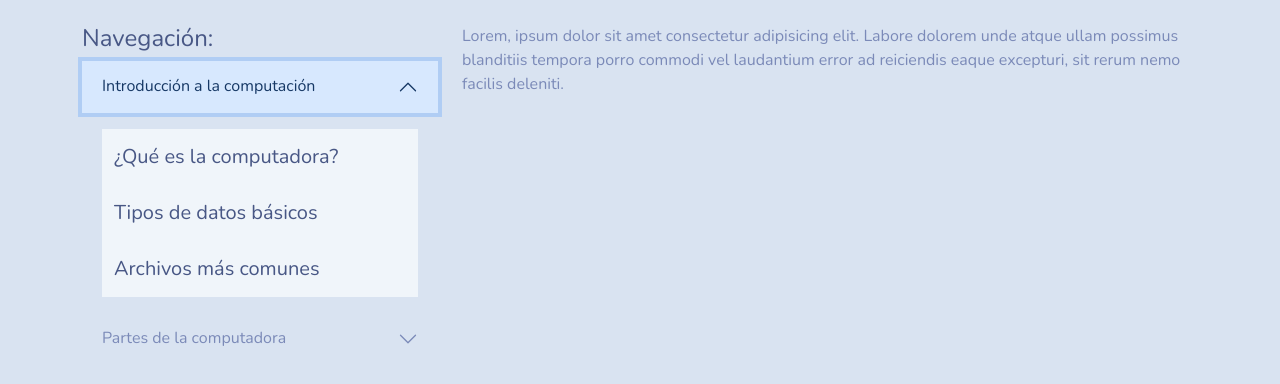
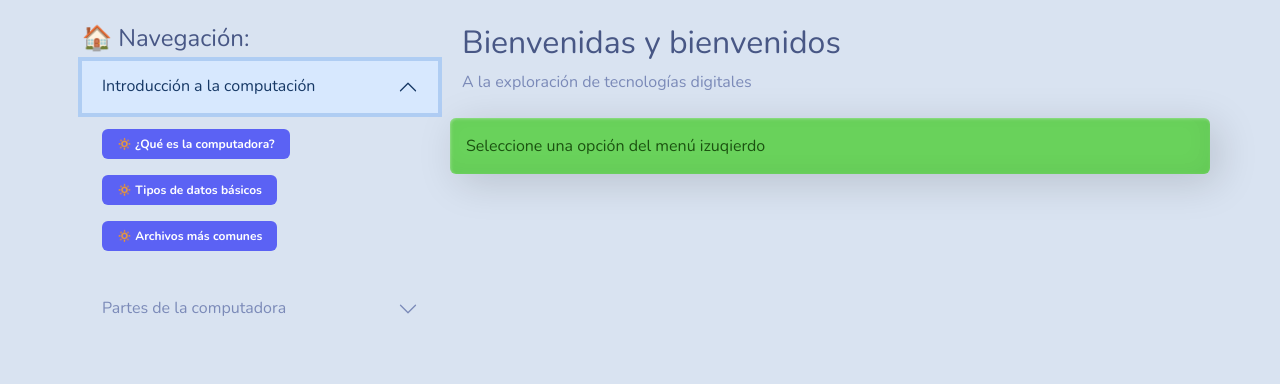
Before and after one commit to lchaconc/tecnologias-digitales, a React (Vite) app: page / in a window 1280 px wide. Both pictures are taken after a click on the button "Introducción a la computación". Shown: the top 384 px of the page. Built offline with nearby package versions, Linux system fonts and the light colour scheme.

Commit message:
Fin estructura de navegación -creacion de componentes -imp de estados -renderiado de vistas

```diff
--- a/src/App.jsx
+++ b/src/App.jsx
@@ -1,19 +1,37 @@
+import React, { useState, useEffect } from "react";
 import Navigation from "./components/Navigation";
+import Computer from "./components/Computer";
+import Bienvenidos from "./components/Bienvenidos";
 
 export default function App() {
+  const [current, setCurrent] = useState(null);
+
+  const comps = {
+    intro: <Computer />,
+    datos: <h6>Datos</h6>,
+  };
+
+  const handleLoadView = (e) => {
+    const id = e.target.id;
+    console.log(id);
+    setCurrent(comps[id]);
+  };
+
+  const handleHome = () => {
+    setCurrent(<Bienvenidos />);
+  };
+
   return (
     <div className="container">
       <div className="row mt-4">
         <div className="col-4">
-          <h4>Navegación:</h4>
-          <Navigation />
+          <h4 role="button" onClick={handleHome}>
+            {" "}
+            🏠 Navegación:
+          </h4>
+          <Navigation onClick={handleLoadView} />
         </div>
-        <div className="col-8">
-          Lorem, ipsum dolor sit amet consectetur adipisicing elit. Labore
-          dolorem unde atque ullam possimus blanditiis tempora porro commodi vel
-          laudantium error ad reiciendis eaque excepturi, sit rerum nemo facilis
-          deleniti.
-        </div>
+        <div className="col-8">{current ? current : <Bienvenidos />}</div>
       </div>
     </div>
   );
--- /dev/null
+++ b/src/components/Bienvenidos.jsx
@@ -0,0 +1,23 @@
+export default function Bienvenidos(params) {
+
+    return (
+    <>
+        <div className="row">
+            <div className="col-12">
+                <h2>Bienvenidas y bienvenidos</h2>
+                <p>
+                    A la exploración de tecnologías digitales
+                </p>
+            </div>
+        </div>
+
+        <div className="row mt-2">
+            <div className="col-12 alert alert-success">
+                Seleccione una opción del menú izuqierdo
+            </div>
+        </div>
+    </>
+
+    )
+
+};
--- /dev/null
+++ b/src/components/Computer.jsx
@@ -0,0 +1,25 @@
+export default function Computer() {
+  return (
+    <>
+      <div className="row">
+        <div className="col-12">
+          <h1>¿Qué es una computadora?</h1>
+        </div>
+      </div>
+
+      <div className="row">
+        <div className="col-8">
+          Lorem ipsum dolor sit amet consectetur adipisicing elit. Facilis
+          alias, ab obcaecati, suscipit quo et earum ratione ducimus ullam
+          officiis maxime unde labore reiciendis tenetur soluta porro libero ex
+          repellendus!
+        </div>
+        <div className="col-4">
+          Lorem, ipsum dolor sit amet consectetur adipisicing elit. Fuga natus
+          nulla labore, sed ex doloribus nam ut a cum aperiam. Placeat
+          cupiditate esse inventore pariatur, quasi commodi rem vero hic.
+        </div>
+      </div>
+    </>
+  );
+}
--- a/src/components/Navigation.jsx
+++ b/src/components/Navigation.jsx
@@ -1,25 +1,25 @@
 import Accordion from "react-bootstrap/Accordion";
-import Navbar from "react-bootstrap/Navbar"
-import Container from "react-bootstrap/Container"
 import views from "../data/views.json";
 
-export default function Navigation() {
+
+export default function Navigation(props) {
   return (
     <Accordion defaultActiveKey="0">
       {views.map((view, i) => (
         <Accordion.Item eventKey={i} key={"cat" + i}>
           <Accordion.Header> {view.cat} </Accordion.Header>
           <Accordion.Body>
-              {view.sections.map((section) => (
-                <Navbar className="bg-body-tertiary" key={section.id} >
-                <Container>
-                  <Navbar.Brand href="#">
-                  {section.title}
-                  </Navbar.Brand>
-                </Container>
-              </Navbar>
+            {view.sections.map((section) => (
 
-              ))}
+              <p
+              id={section.id}
+              onClick={props.onClick}
+              role="button"
+              key={section.id}
+              className="badge text-bg-info">
+                 🔅 {section.title}
+              </p >
+            ))}
           </Accordion.Body>
         </Accordion.Item>
       ))}
--- a/src/data/views.json
+++ b/src/data/views.json
@@ -20,16 +20,16 @@
         "cat": "Partes de la computadora",
         "sections": [
             {
-                "id": "intro",
-                "title": "¿Qué es la computadora?"
+                "id": "partes-hardware",
+                "title": "Hardware: Partes de una PC"
             },
             {
-                "id": "datos",
-                "title": "Tipos de datos básicos"
+                "id": "partes-software",
+                "title": "Software: programas de una PC"
             },
             {
-                "id": "archivos",
-                "title": "Archivos más comunes"
+                "id": "buenas-practicas",
+                "title": "Buenas Prácticas"
             }
         ]
     }
```
